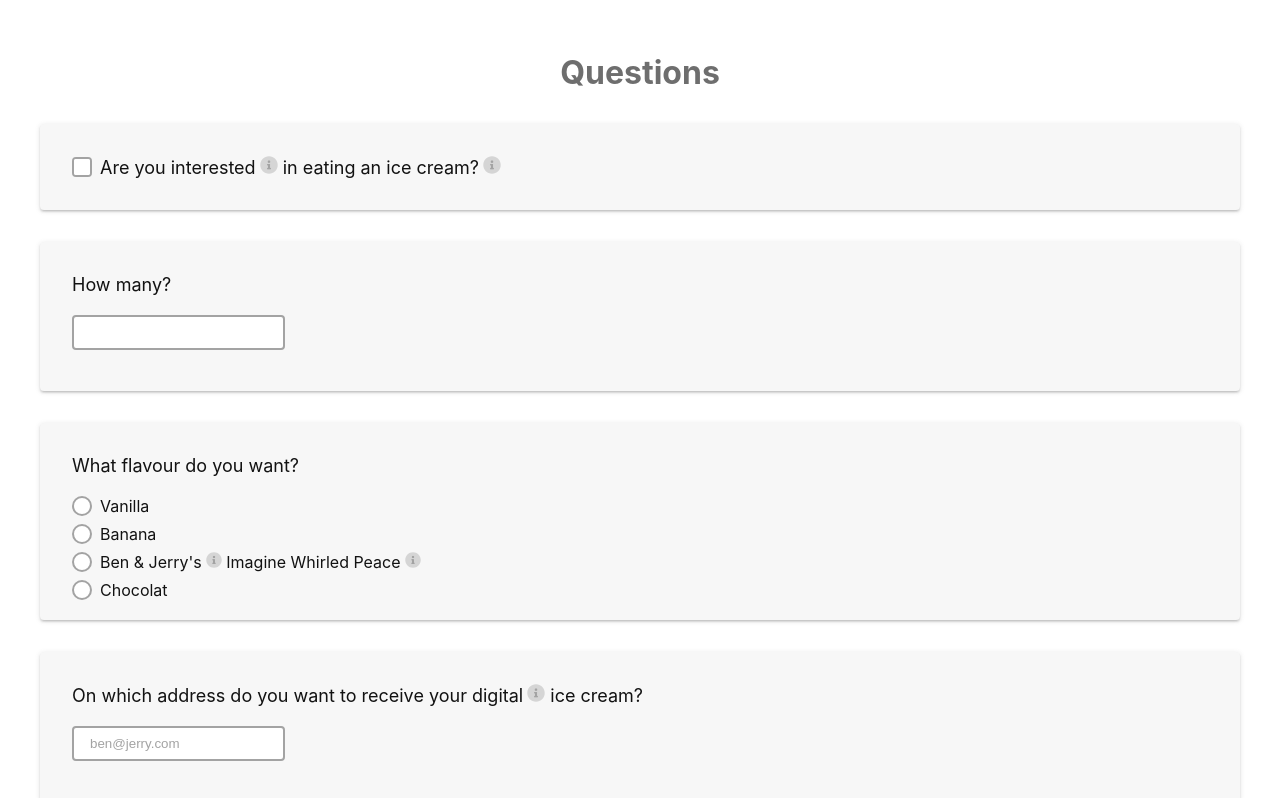
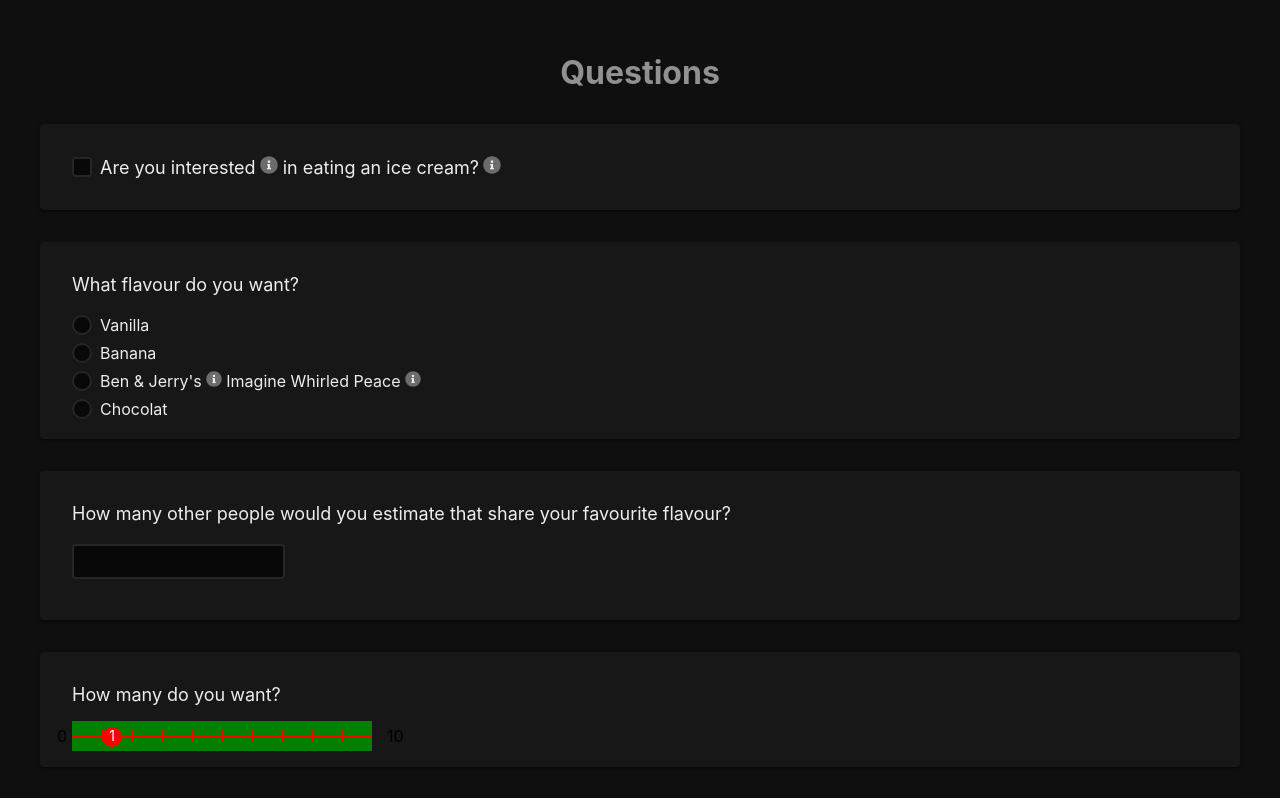
Before and after one commit to tuur29/surveytool, a React (Create React App) app: page / in a window 1280 px wide. Shown: the top 798 px of the page. Built offline with nearby package versions, Linux system fonts and the light colour scheme.

Commit message:
Initial slider implementation + small fixes

```diff
--- a/src/components/App.tsx
+++ b/src/components/App.tsx
@@ -13,7 +13,7 @@ const App = (): JSX.Element => {
     const overriddenTheme = merge(themeConfig?.darkMode ? darkTheme : theme, themeConfig?.values);
 
     return (
-        <ThemeProvider theme={overriddenTheme}>
+        <ThemeProvider theme={darkTheme || overriddenTheme}>
             <>
                 {!isProduction() && <GlobalDebugStyle />}
                 <QuestionList />
--- a/src/components/QuestionList.tsx
+++ b/src/components/QuestionList.tsx
@@ -4,10 +4,10 @@ import { useStoreSelector } from "../redux/store";
 import { formatTimestamp } from "../utils/utils";
 import useLabel, { useLabels } from "../hooks/useLabel";
 import { Container, Header, Footer } from "./styles/Container";
-import PlaceholderQuestion from "./questions/PlaceholderQuestion";
 import SingleChoiceQuestion from "./questions/SingleChoiceQuestion";
 import MultipleChoiceQuestion from "./questions/MultipleChoiceQuestion";
 import TextQuestion from "./questions/TextQuestion";
+import SliderQuestion from "./questions/SliderQuestion";
 
 const determineComponent = (question: AllQuestionsType): JSX.Element => {
     switch (question.type) {
@@ -17,8 +17,8 @@ const determineComponent = (question: AllQuestionsType): JSX.Element => {
             return <MultipleChoiceQuestion key={question.id} question={question} />;
         case answerTypes.text:
             return <TextQuestion key={question.id} question={question} />;
-        default:
-            return <PlaceholderQuestion key={question.id} title={question.title} />;
+        case answerTypes.slider:
+            return <SliderQuestion key={question.id} question={question} />;
     }
 };
 
--- /dev/null
+++ b/src/components/common/Slider.tsx
@@ -0,0 +1,84 @@
+import React, { useState, useCallback, MouseEvent, TouchEvent, useRef, useEffect, useMemo } from "react";
+import { SliderWrapper, SliderTrack, SliderHandle, SliderHandleLabel, SliderLabel, SliderMark } from "../styles/Input";
+import { SliderDirectionType } from "../../types/ConfigTypes";
+
+type PropsType = {
+    min: number;
+    max: number;
+    value: number;
+    step: number;
+    direction: SliderDirectionType;
+    onChange: (value: number) => void;
+};
+
+// TODO: finish slider
+const Slider = (props: PropsType): JSX.Element => {
+    const { min, max, value, step, direction, onChange } = props;
+
+    // the actual value in the state will only be updated once the users lets go of the handle
+    const isDragging = useRef(false);
+    const [visualValue, setVisualValue] = useState(value);
+
+    const percentage = (visualValue * 100) / (max - min);
+
+    // ----------------------------------------------------------------------
+    // Event handlers
+    // ----------------------------------------------------------------------
+
+    const onStart = useCallback((event: MouseEvent<HTMLDivElement> | TouchEvent<HTMLDivElement>) => {
+        isDragging.current = true;
+    }, []);
+
+    const onMove = useCallback((event: MouseEvent<HTMLDivElement> | TouchEvent<HTMLDivElement>) => {
+        if (isDragging.current) {
+            // console.log((event as any).clientX());
+            setVisualValue(3);
+        }
+    }, []);
+
+    const onEnd = useCallback((event: MouseEvent<HTMLDivElement> | TouchEvent<HTMLDivElement>) => {
+        isDragging.current = false;
+        onChange(visualValue);
+    }, []);
+
+    // update the visual value if parent forces change
+    useEffect(() => {
+        setVisualValue(value);
+    }, [value]);
+
+    // TODO: add first and list items
+    const marks: number[] = useMemo(() => {
+        const total = (max - min) / step;
+        return new Array(total)
+            .fill(0)
+            .map((_, index) => (index * 100) / total)
+            .filter((_, index) => index > 0);
+    }, [min, max, step, direction]);
+
+    return (
+        <SliderWrapper>
+            <SliderLabel location="left">{direction === "toLeft" ? max : min}</SliderLabel>
+            <SliderTrack percentage={percentage} direction={direction} />
+
+            {marks.map((percentage, index) => (
+                <SliderMark key={index} direction={direction} percentage={percentage} />
+            ))}
+
+            <SliderHandle
+                percentage={percentage}
+                direction={direction}
+                onMouseDown={onStart}
+                onMouseMove={onMove}
+                onMouseUp={onEnd}
+                onTouchStart={onStart}
+                onTouchMove={onMove}
+                onTouchEnd={onEnd}
+            >
+                <SliderHandleLabel>{visualValue}</SliderHandleLabel>
+            </SliderHandle>
+            <SliderLabel location="right">{direction === "toLeft" ? min : max}</SliderLabel>
+        </SliderWrapper>
+    );
+};
+
+export default Slider;
--- /dev/null
+++ b/src/components/questions/SliderQuestion.tsx
@@ -0,0 +1,47 @@
+import React from "react";
+import { SliderQuestionType } from "../../types/ConfigTypes";
+import { Question, Title } from "../styles/Question";
+import { useStoreDispatch } from "../../redux/store";
+import { setAnswer } from "../../redux/answersReducer";
+import HintableLabel from "../common/HintableLabel";
+import useQuestionAnswer from "../../hooks/useQuestionAnswer";
+import { SliderAnswerType } from "../../types/AnswerTypes";
+import Slider from "../common/Slider";
+
+type PropsType = {
+    question: SliderQuestionType;
+};
+
+const SliderQuestion = (props: PropsType): JSX.Element => {
+    const { question } = props;
+    const dispatch = useStoreDispatch();
+    const { value } = useQuestionAnswer<SliderAnswerType>(question.id);
+
+    const setValue = (newValue: number) => {
+        dispatch(
+            setAnswer({
+                questionId: question.id,
+                type: question.type,
+                value: newValue,
+            }),
+        );
+    };
+
+    return (
+        <Question>
+            <Title>
+                <HintableLabel label={question.title} hints={question.hints} />
+            </Title>
+            <Slider
+                min={question.min || 0}
+                max={question.max || 1}
+                value={value || question.default || 0}
+                step={question.step || 1}
+                direction={question.direction || "toRight"}
+                onChange={setValue}
+            />
+        </Question>
+    );
+};
+
+export default SliderQuestion;
--- a/src/components/questions/TextQuestion.tsx
+++ b/src/components/questions/TextQuestion.tsx
@@ -15,6 +15,7 @@ import Icon from "../common/Icon";
 const REGEX_EMAIL_FORMAT = /^(([^<>()\[\]\\.,;:\s@"]+(\.[^<>()\[\]\\.,;:\s@"]+)*)|(".+"))@((\[[0-9]{1,3}\.[0-9]{1,3}\.[0-9]{1,3}\.[0-9]{1,3}])|(([a-zA-Z\-0-9]+\.)+[a-zA-Z]{2,}))$/; // https://emailregex.com/
 const REGEX_NUMBER_ONLY = /^[0-9]*$/;
 
+// blocks users from entering
 const hasForbiddenCharacter = (format: TextQuestionType["format"], value: string): boolean => {
     switch (format) {
         case "number":
@@ -26,6 +27,7 @@ const hasForbiddenCharacter = (format: TextQuestionType["format"], value: string
     }
 };
 
+// shows error to user if format is incorrect
 const isValueInvalid = (format: TextQuestionType["format"], value: string): boolean => {
     switch (format) {
         case "number":
@@ -51,10 +53,10 @@ const TextQuestion = (props: PropsType): JSX.Element => {
     const { question } = props;
 
     const dispatch = useStoreDispatch();
-    const loadedFromMemory = useStoreSelector((state) => state.answers.loadedFromStorage);
+    const alreadyFocussed = useStoreSelector((state) => state.answers.loadedFromStorage);
     const { value } = useQuestionAnswer<TextAnswerType>(question.id);
 
-    const [focussed, setFocussed] = useState(loadedFromMemory);
+    const [focussed, setFocussed] = useState(!!value && alreadyFocussed);
 
     const errorLabel = useLabel(errorLabelMap[question.format]);
     const invalid = question.customValidation?.regex
@@ -75,6 +77,8 @@ const TextQuestion = (props: PropsType): JSX.Element => {
         );
     };
 
+    const showError = invalid && focussed && !!value;
+
     return (
         <Question>
             <Title>
@@ -83,14 +87,15 @@ const TextQuestion = (props: PropsType): JSX.Element => {
 
             <TextField
                 value={value}
-                placeholder={question.placeholder}
+                placeholder={question.placeholder || ""}
+                isError={showError}
                 onChange={onChange}
                 onBlur={() => setFocussed(true)}
             />
 
             {/* always render FieldError with min-height so showing the error doesn't move content on the page */}
             <FieldError>
-                {invalid && focussed && value && (
+                {showError && (
                     <>
                         <Icon type="error" color="error" />
                         {question.customValidation?.error || errorLabel}
--- a/src/components/styles/Input.ts
+++ b/src/components/styles/Input.ts
@@ -1,6 +1,7 @@
 import styled, { css } from "styled-components";
 import { IconWrapper } from "../common/Icon";
 import { getElevation } from "../../utils/theme";
+import { SliderDirectionType } from "../../types/ConfigTypes";
 
 const baseColors = css`
     background-color: ${({ theme }) => theme.colors.controlBack};
@@ -37,6 +38,7 @@ export const Checkbox = styled.div<{ checked?: boolean }>`
     border-radius: ${({ theme }) => theme.sizes.radius};
     overflow: hidden;
 
+    /* Invisible placeholder in front of checkmark icon to make check animation */
     &::after {
         content: "";
         display: inline-block;
@@ -50,10 +52,11 @@ export const Checkbox = styled.div<{ checked?: boolean }>`
         transition: left 0.3s;
     }
 
+    /* Check icon */
     svg {
-        width: calc(100% - (2px * 2));
-        height: calc(100% - (2px * 2));
-        margin: 2px;
+        width: calc(100% - (${({ theme }) => theme.sizes.controlCheckOffset} * 2));
+        height: calc(100% - (${({ theme }) => theme.sizes.controlCheckOffset} * 2));
+        margin: ${({ theme }) => theme.sizes.controlCheckOffset};
         color: ${({ theme }) => theme.colors.controlHighlight};
         vertical-align: super;
     }
@@ -73,17 +76,18 @@ export const RadioButton = styled.div<{ checked?: boolean }>`
     border-color: ${({ theme, checked }) => (checked ? theme.colors.controlBorderActive : theme.colors.controlBorder)};
     border-radius: 100%;
 
+    /* Coloured bullet */
     &::before {
         content: "";
         display: inline-block;
         position: absolute;
         ${({ theme }) => css`
-            top: ${theme.sizes.controlValueOffset};
-            right: ${theme.sizes.controlValueOffset};
-            bottom: ${theme.sizes.controlValueOffset};
-            left: ${theme.sizes.controlValueOffset};
+            top: ${theme.sizes.controlRadioOffset};
+            right: ${theme.sizes.controlRadioOffset};
+            bottom: ${theme.sizes.controlRadioOffset};
+            left: ${theme.sizes.controlRadioOffset};
         `};
-        border-radius: 100%;
+        border-radius: 50%;
         background-color: ${({ theme }) => theme.colors.controlHighlight};
 
         /* animation */
@@ -121,31 +125,27 @@ export const SelectValue = styled.div<{ opened?: boolean }>`
     cursor: pointer;
 
     ${({ opened }) =>
-        opened &&
-        css`
-            border-bottom-right-radius: 0px;
-            border-bottom-left-radius: 0px;
-
-            svg {
-                color: ${({ theme }) => theme.colors.controlBorderActive};
-            }
-        `};
-
-    ${({ opened }) =>
-        !opened &&
+        !opened && // default, not opened styles
         css`
             &:hover {
                 border-color: ${({ theme }) => theme.colors.controlBorderHover};
             }
 
-            &:hover svg {
+            &:hover > * > svg {
                 color: ${({ theme }) => theme.colors.controlBorderHover};
             }
         `};
 
-    ${IconWrapper} {
-        margin-left: ${({ theme }) => theme.space[2]}px;
-    }
+    ${({ opened }) =>
+        opened && // opened styles
+        css`
+            border-bottom-right-radius: 0px;
+            border-bottom-left-radius: 0px;
+
+            > * > svg {
+                color: ${({ theme }) => theme.colors.controlBorderActive};
+            }
+        `};
 `;
 
 export const SelectDropdown = styled.ul<{ show: boolean }>`
@@ -206,11 +206,12 @@ export const Label = styled.div`
 // Text
 // ----------------------------------------------------------------------
 
-export const TextField = styled.input`
+export const TextField = styled.input<{ isError?: boolean }>`
     ${baseColors};
     ${baseMargin};
     ${basePadding};
     border-radius: ${({ theme }) => theme.sizes.radius};
+    color: ${({ theme }) => theme.colors.onBack};
 
     &:hover,
     &:focus,
@@ -219,10 +220,11 @@ export const TextField = styled.input`
     }
 
     &:not([value=""]) {
-        border-color: ${({ theme }) => theme.colors.controlBorderActive};
+        border-color: ${({ theme, isError }) => isError ? theme.colors.error : theme.colors.controlBorderActive};
     }
 
-    ::placeholder {
+    /* TODO: fix test placeholder color in darkmode */
+    &::placeholder {
         color: ${({ theme }) => theme.colors.controlBorder};
     }
 `;
@@ -239,3 +241,62 @@ export const FieldError = styled.div`
         max-height: 100%;
     }
 `;
+
+// ----------------------------------------------------------------------
+// Slider
+// ----------------------------------------------------------------------
+
+export const SliderWrapper = styled.div<{ width?: number }>`
+    position: relative;
+    width: ${({ width }) => width || 300}px;
+    height: 30px;
+    background: green;
+    user-select: none;
+`;
+
+export const SliderTrack = styled.div<{ percentage: number; direction?: SliderDirectionType }>`
+    position: absolute;
+    top: calc(50% - 1.5px);
+    width: 100%;
+    height: 3px;
+    border-radius: 1px;
+    background-color: red;
+`;
+
+export const SliderHandle = styled.div<{ percentage: number; direction?: SliderDirectionType }>`
+    position: absolute;
+    top: 20%;
+    left: ${({ percentage }) => percentage}%;
+    width: 20px;
+    height: 20px;
+    display: flex;
+    justify-content: center;
+    align-items: middle;
+    background-color: red;
+    border-radius: 100%;
+`;
+
+export const SliderHandleLabel = styled.span`
+    color: white;
+    font-size: 14px;
+`;
+
+export const SliderLabel = styled.span<{ location: "left" | "right" }>`
+    position: absolute;
+    top: 15%;
+    left: ${({ location }) => (location === "left" ? -5 : 105)}%;
+    color: black;
+`;
+
+export const SliderMark = styled.div<{ percentage: number; direction?: SliderDirectionType }>`
+    position: absolute;
+    top: 30%;
+    width: 2px;
+    height: 40%;
+    background-color: red;
+
+    ${({ direction, percentage }) =>
+        css`
+            ${direction === "toLeft" ? "right" : "left"}: ${percentage}%
+        `};
+`;
--- a/src/components/styles/Tooltip.ts
+++ b/src/components/styles/Tooltip.ts
@@ -28,6 +28,8 @@ export const TooltipContent = styled.span<{ show?: boolean }>`
 `;
 
 export const Tooltip = styled.span`
+    user-select: none;
+
     &::before {
         content: "";
         position: absolute;
--- a/src/hooks/useInit.ts
+++ b/src/hooks/useInit.ts
@@ -25,8 +25,9 @@ const useInit = (): void => {
         };
 
         // init with already defined config or mockdata on dev mode
-        const initialConfig = window.surveyConfig || (isProduction() ? null : mockConfig);
-        if (initialConfig) dispatch(initConfig(initialConfig as ConfigType));
+        if (window.surveyConfig || !isProduction()) {
+            window.setSurveyConfig(window.surveyConfig || mockConfig);
+        }
 
         // add mockconfig to window so we can easily access it later for testing
         // for example:
--- a/src/types/ConfigTypes.ts
+++ b/src/types/ConfigTypes.ts
@@ -56,6 +56,8 @@ export type TextQuestionType = BaseQuestion & {
     // TODO: add rows option?
 };
 
+export type SliderDirectionType = "toRight" | "toLeft"; // toRight is default
+
 // example: ratings
 export type SliderQuestionType = BaseQuestion & {
     type: answerTypes.slider;
@@ -63,6 +65,7 @@ export type SliderQuestionType = BaseQuestion & {
     max: number;
     default?: number;
     step?: number;
+    direction?: SliderDirectionType;
 };
 
 export type AllQuestionsType =
--- a/src/utils/mock.ts
+++ b/src/utils/mock.ts
@@ -8,12 +8,6 @@ export const mockConfig: Partial<ConfigType> = {
             type: answerTypes.single,
             title: "Are you interested{hint} in eating an ice cream?{hint}",
             hints: ["It's a word", "Say yes!"],
-        },
-        {
-            id: "PXCHUDAK",
-            type: answerTypes.text,
-            format: "number",
-            title: "How many?",
         },
         {
             id: "JIWMEFJA",
@@ -30,6 +24,20 @@ export const mockConfig: Partial<ConfigType> = {
                 },
                 { id: "3", title: "Chocolat" },
             ],
+        },
+        {
+            id: "PXCHUDAK",
+            type: answerTypes.text,
+            format: "number",
+            title: "How many other people would you estimate that share your favourite flavour?",
+        },
+        {
+            id: "QXCHUKIH",
+            type: answerTypes.slider,
+            title: "How many do you want?",
+            min: 0,
+            max: 10,
+            default: 1,
         },
         {
             id: "CUIHUDAK",
--- a/src/utils/theme.ts
+++ b/src/utils/theme.ts
@@ -5,7 +5,7 @@ const palettes = {
     // generated by https://material.io/design/color/the-color-system.html#color-theme-creation
     primary: ["#fdebee", "#fbcdd1", "#e99a9a", "#dd7473", "#e55751", "#e94839", "#db3f37", "#c93631", "#bc302b", "#ac2720"],
     secondary: ["#fefbe8", "#fcf5c5", "#faeea0", "#f8e87c", "#f6e362", "#f4dd4b", "#f2cd47", "#eeb640", "#e9a039", "#e17a2d"],
-    // 8 stops between 000 and fff at percentages: 0%, 3%, 6%, 9%, 15%, 21%, 36%, 57%, 93%, 100% (an 100% - x) (https://www.joshuamiron.com/percent-to-hex-converter)
+    // 8 stops between 000 and fff at percentages: 0%, 3%, 6%, 9%, 15%, 21%, 36%, 57%, 93%, 100% (and 100% - x) (https://www.joshuamiron.com/percent-to-hex-converter)
     neutralLight: ["#ffffff", "#f7f7f7", "#f0f0f0", "#e8e8e8", "#d9d9d9", "#c9c9c9", "#a3a3a3", "#6e6e6e", "#121212", "#000000"],
     neutralDark: ["#000000", "#080808", "#0f0f0f", "#171717", "#262626", "#363636", "#5c5c5c", "#919191", "#ededed", "#ffffff"],
 };
@@ -23,7 +23,7 @@ const colors = {
     onError: palettes.neutralLight[1],
     // input controls
     controlBack: palettes.neutralLight[0],
-    controlBackHover: palettes.neutralLight[2],
+    controlBackHover: palettes.neutralLight[2], // TODO: use everywhere
     controlHighlight: palettes.primary[8],
     controlBorder: palettes.neutralLight[6],
     controlBorderHover: palettes.neutralLight[8],
@@ -38,7 +38,8 @@ const colors = {
 const sizes = {
     radius: "4px",
     controlBorder: "2px",
-    controlValueOffset: "3px",
+    controlCheckOffset: "2px",
+    controlRadioOffset: "3px",
     controlError: "14px",
     questionTitle: "18px",
     title: "32px",
```
Also changed, not shown: src/components/questions/PlaceholderQuestion.tsx (deleted, +0 -19 lines), 1 other file (tests, documents, lock files or other folders).
